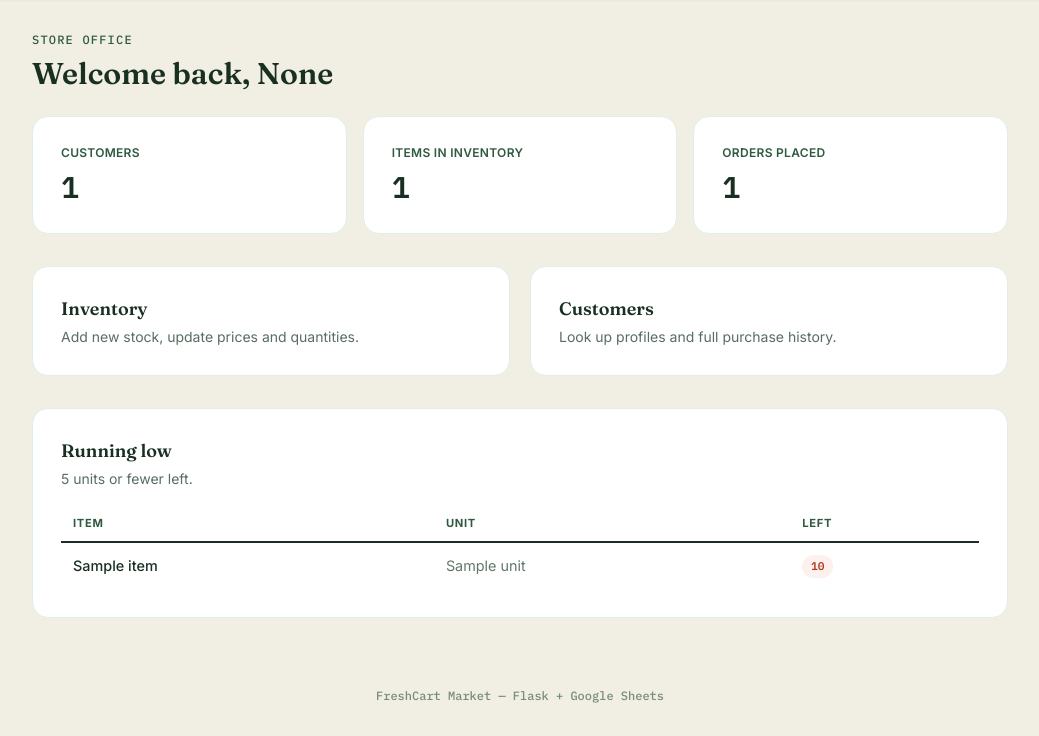
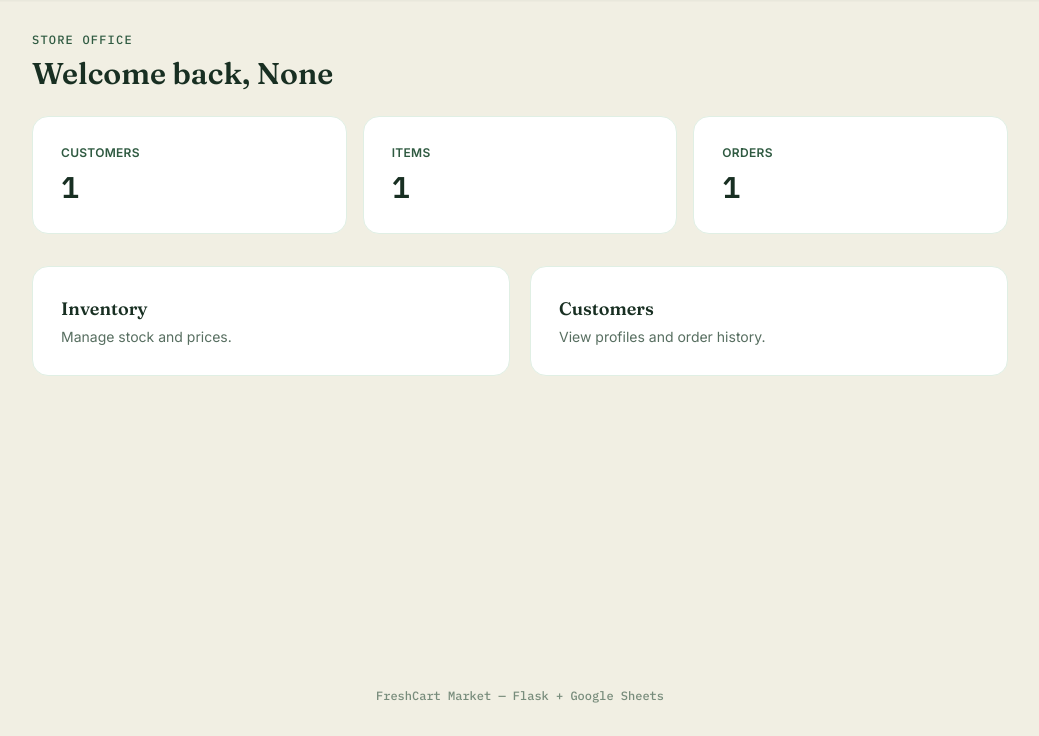
Before and after one commit to chandrahas1219/Freshcart, a Flask app: template templates/admin/dashboard.html in a window 1280 px wide. Shown: the part 64-800 px from the top of the page, without its empty margins (120-1159 px from the left). Run offline with Flask 3, Linux system fonts and the light colour scheme; the template is opened without the code that fills it: most values are stand-ins (such as "Sample title", 1, 10 or a date in 2020); parts of the project's set-up code (start-up, migrations or seed data) failed here and were passed over; some libraries are stand-ins or nearby versions.

Commit message:
Add files via upload

```diff
--- a/templates/admin/dashboard.html
+++ b/templates/admin/dashboard.html
@@ -11,11 +11,11 @@
         <p class="font-mono text-3xl font-semibold text-basil-900 mt-2">{{ customer_count }}</p>
     </div>
     <div class="panel">
-        <p class="text-xs font-semibold uppercase tracking-wide text-basil-600">Items in inventory</p>
+        <p class="text-xs font-semibold uppercase tracking-wide text-basil-600">Items</p>
         <p class="font-mono text-3xl font-semibold text-basil-900 mt-2">{{ item_count }}</p>
     </div>
     <div class="panel">
-        <p class="text-xs font-semibold uppercase tracking-wide text-basil-600">Orders placed</p>
+        <p class="text-xs font-semibold uppercase tracking-wide text-basil-600">Orders</p>
         <p class="font-mono text-3xl font-semibold text-basil-900 mt-2">{{ order_count }}</p>
     </div>
 </div>
@@ -23,33 +23,12 @@
 <div class="grid sm:grid-cols-2 gap-5 mb-8">
     <a href="{{ url_for('admin.inventory') }}" class="panel hover:border-basil-300 transition-colors block">
         <h2 class="font-display text-lg font-semibold text-basil-900">Inventory</h2>
-        <p class="text-sm text-basil-800/75 mt-1">Add new stock, update prices and quantities.</p>
+        <p class="text-sm text-basil-800/75 mt-1">Manage stock and prices.</p>
     </a>
     <a href="{{ url_for('admin.customers') }}" class="panel hover:border-basil-300 transition-colors block">
         <h2 class="font-display text-lg font-semibold text-basil-900">Customers</h2>
-        <p class="text-sm text-basil-800/75 mt-1">Look up profiles and full purchase history.</p>
+        <p class="text-sm text-basil-800/75 mt-1">View profiles and order history.</p>
     </a>
 </div>
 
-<div class="panel">
-    <h2 class="font-display text-lg font-semibold text-basil-900 mb-1">Running low</h2>
-    {% if low_stock %}
-        <p class="text-sm text-basil-800/75 mb-4">5 units or fewer left.</p>
-        <table class="ledger">
-            <thead><tr><th>Item</th><th>Unit</th><th>Left</th></tr></thead>
-            <tbody>
-            {% for item in low_stock %}
-                <tr>
-                    <td class="font-medium">{{ item.Name }}</td>
-                    <td class="text-basil-800/70">{{ item.Unit }}</td>
-                    <td><span class="badge badge-low">{{ item.QuantityInStock }}</span></td>
-                </tr>
-            {% endfor %}
-            </tbody>
-        </table>
-    {% else %}
-        <p class="text-sm text-basil-800/70">Everything is well stocked.</p>
-    {% endif %}
-</div>
-
 {% endblock %}
--- a/templates/admin/verify_key.html
+++ b/templates/admin/verify_key.html
@@ -4,11 +4,7 @@
 
 <div class="max-w-sm mx-auto py-8">
     <p class="font-mono text-xs tracking-widest text-basil-600 uppercase mb-2">Store office</p>
-    <h1 class="font-display text-2xl font-semibold text-basil-900 mb-1">Enter the system key</h1>
-    <p class="text-sm text-basil-800/70 mb-6">
-        New admin accounts can only be created by someone who already has
-        this key. Ask whoever manages the store for it.
-    </p>
+    <h1 class="font-display text-2xl font-semibold text-basil-900 mb-6">Enter the system key</h1>
 
     <form method="POST" class="panel space-y-4">
         <div>
```
Also changed, not shown: templates/admin/customers.html (+14 -25 lines), templates/admin/inventory.html (+13 -14 lines), templates/admin/inventory_edit.html (+6 -6 lines).
